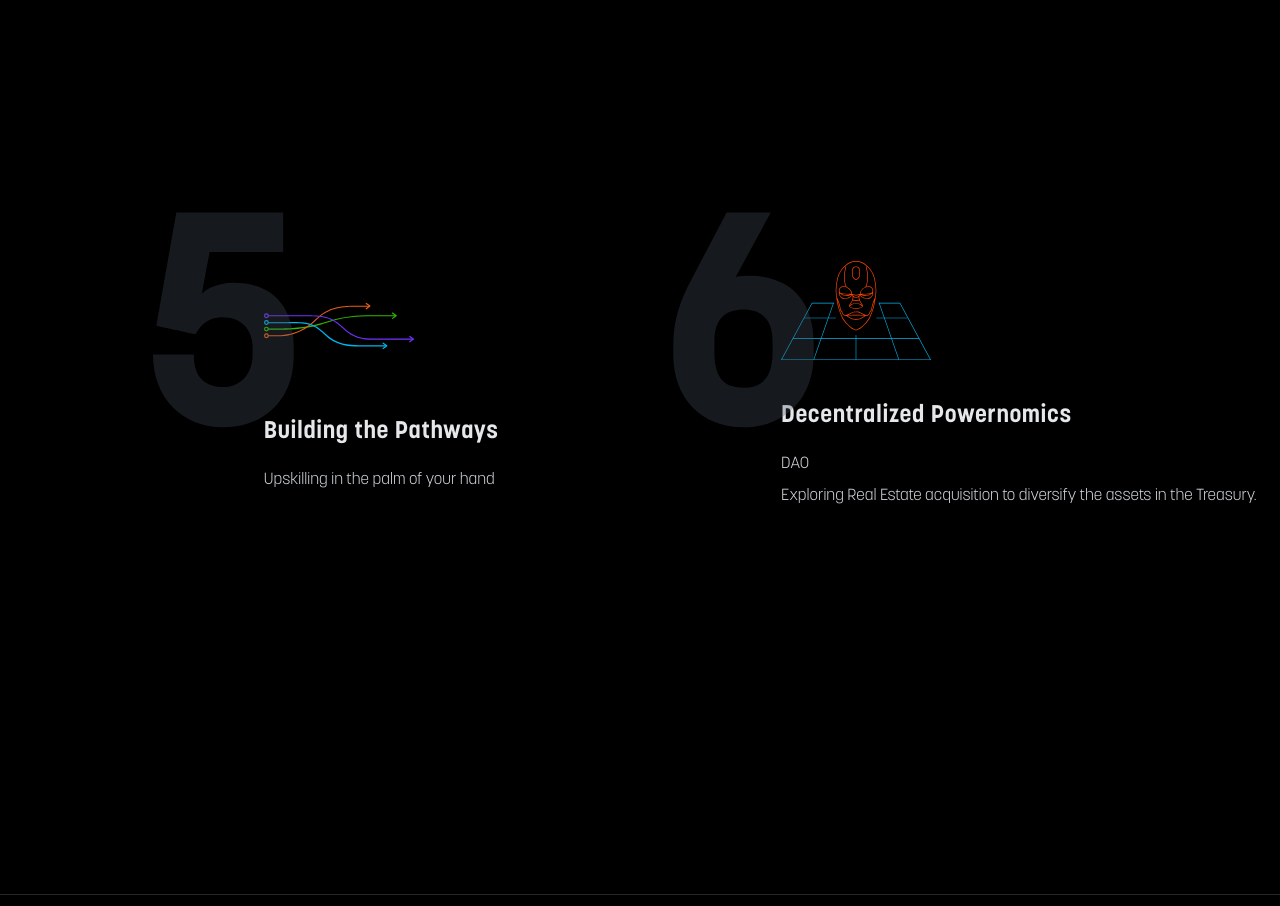
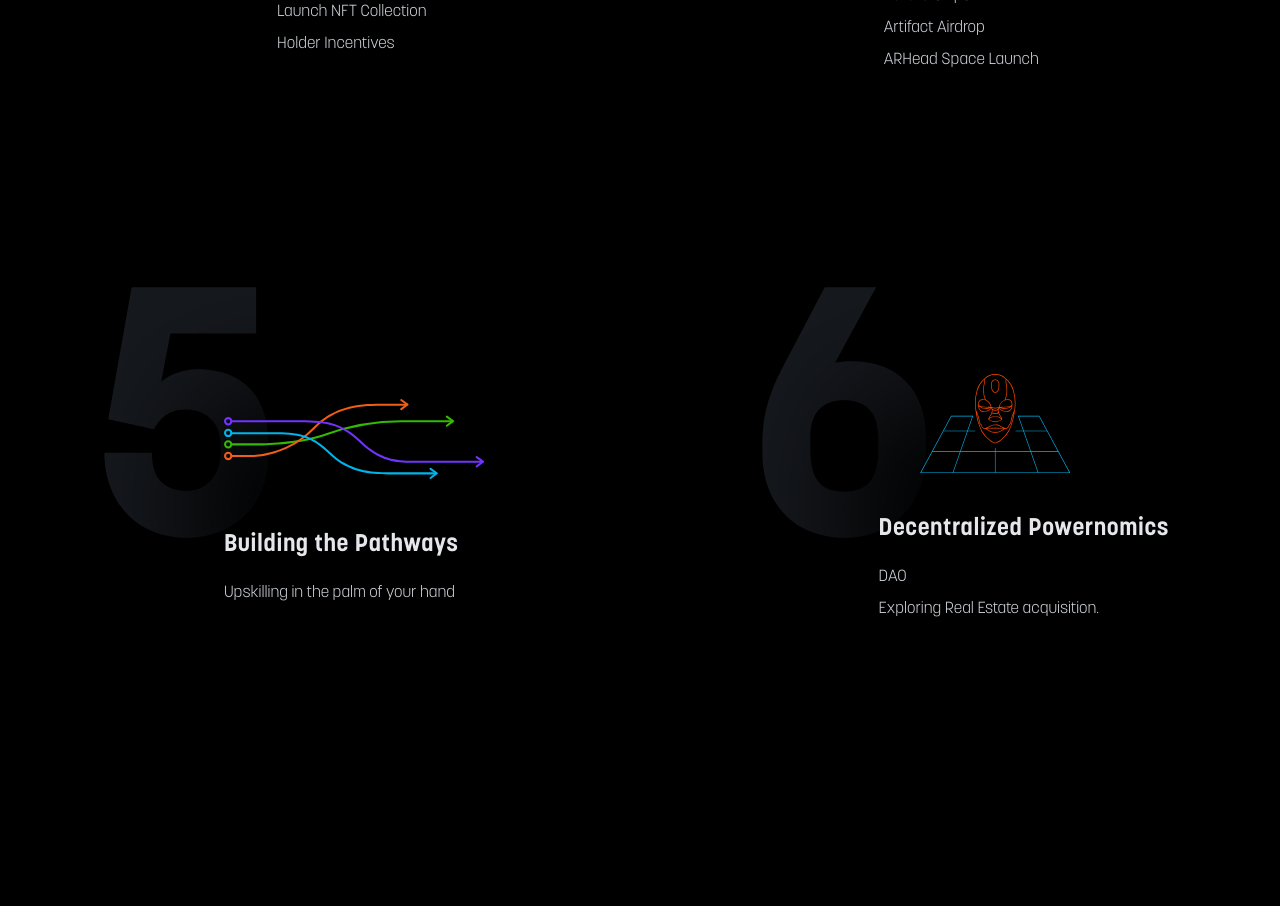
Before and after one commit to diaspora-labs/diaspora-site, a Next.js app: page /roadmap in a window 1280 px wide. Shown: the part 1760-2666 px from the top of the page. Built offline with nearby package versions, Linux system fonts and the light colour scheme.

Commit message:
roadmap progress3

```diff
--- a/pages/roadmap.tsx
+++ b/pages/roadmap.tsx
@@ -39,11 +39,13 @@ const Roadmap = () => {
                   <div className="">
                     <div key={index} className=" flex my-20 justify-center items-center ">
                       <div className="flex">
-                        <h1 className="text-[300px] mr-[-50px] mt-[-90px] opacity-30 text-gray-600 font-bold tracking-wide ">{index + 1}</h1>
+                        <h1 className="text-[350px] mr-[-100px] mt-[-120px] opacity-30 text-gray-600 font-bold tracking-wide ">{index + 1}</h1>
 
                       </div>
-                      <div >
-                          <div className="mb-10 w-[150px] h-[100px]">
+                      <div className=" w-56 h-56 bg-black blur-3xl ">
+                      </div>
+                      <div className="ml-[-30%] z-10">
+                          <div className="mb-10 w-[80%] h-[100px]">
                             <Icon />
                           </div>
                           <div className="mb-5">
@@ -109,7 +111,7 @@ const sections = [
   {
     icon: InstitutionIcon,
     title: "Decentralized Powernomics",
-    list: ["DAO", "Exploring Real Estate acquisition to diversify the assets in the Treasury. "],
+    list: ["DAO", "Exploring Real Estate acquisition. "],
     completed: false,
   },
 ]
```
